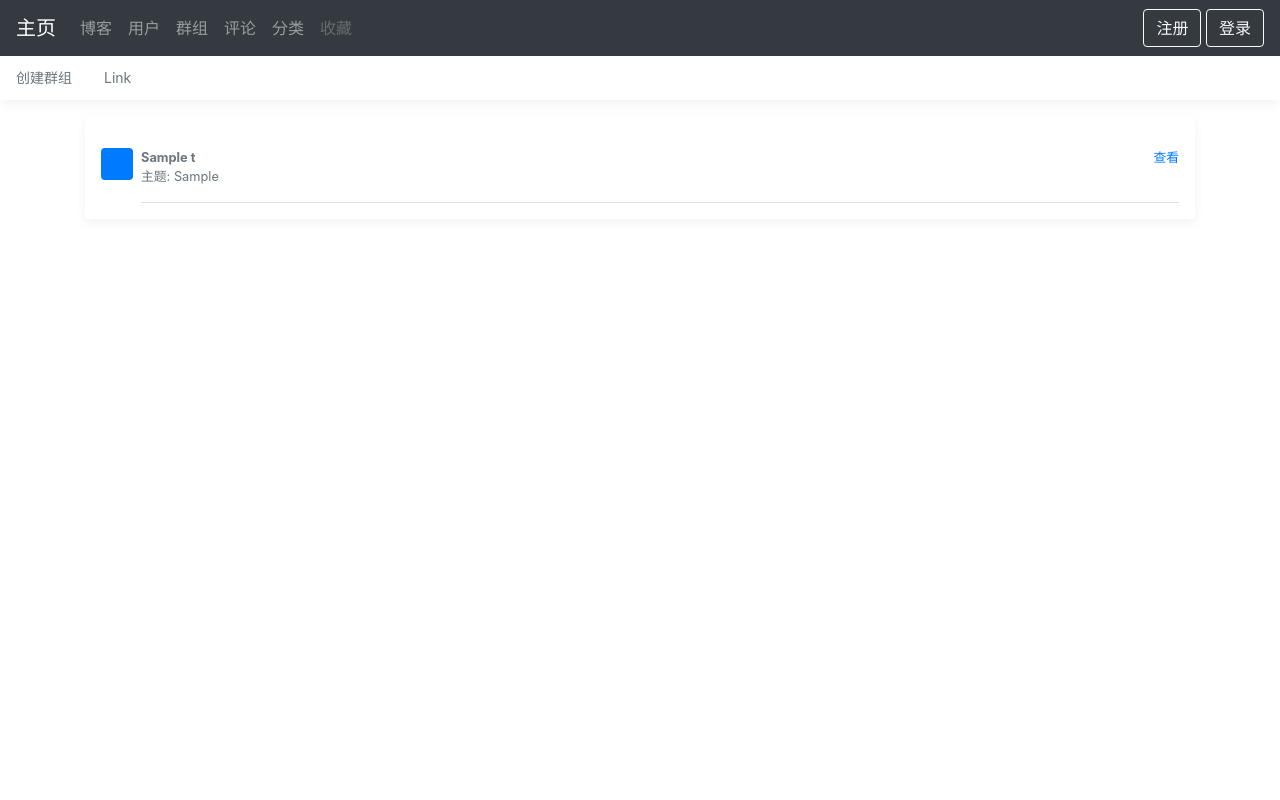
After one commit to ffiamz/-, a Django app: page /teams in a window 1280 px wide. The commit adds this page. Run offline with Django 3.2, Linux system fonts and the light colour scheme; tables that the repository leaves empty hold one stand-in row (values such as "Sample post"); some libraries are stand-ins or nearby versions.

Commit message:
ui差不多了

```diff
--- a/blog_system/blog_system/urls.py
+++ b/blog_system/blog_system/urls.py
@@ -16,15 +16,17 @@ Including another URLconf
 from django.contrib import admin
 from django.urls import path
 from django.conf.urls import url
-from . import user
-from model import views
+from model import views, user
 
 urlpatterns = [
     #path('admin/', admin.site.urls),
     url(r'^index$', views.index),
 
-    url(r'^groups$', views.groups),
-    url(r'^create_group$', views.create_group),
+    url(r'^teams$', views.teams),
+    url(r'^create_team$', views.create_team),
+    path('team/<uuid:team_id>', views.team),
+    path('join_team/<uuid:team_id>', views.join_team),
+    path('leave_team/<uuid:team_id>', views.leave_team),
 
     url(r'^users$', views.users),
     url(r'^register$', user.register),
--- a/blog_system/model/models.py
+++ b/blog_system/model/models.py
@@ -15,7 +15,6 @@ class UserManager(BaseUserManager):
         user.save(using=self._db)
         return user
 
-
 class User(AbstractBaseUser):
     user_id = models.UUIDField(primary_key=True, default=uuid.uuid4)
     user_name = models.CharField(max_length=30, unique=True)
@@ -25,19 +24,24 @@ class User(AbstractBaseUser):
     objects = UserManager()
     USERNAME_FIELD = 'user_name'
     REQUIRED_FIELD = ['email']
+    class Meta:
+        db_table = 'U'
 
 
 class Blog(models.Model):
     blog_id = models.UUIDField(primary_key=True, default=uuid.uuid4)
 
 
-class Group_User(models.Model):
-    group_id = models.UUIDField(primary_key=True, default=uuid.uuid4)
+class Team(models.Model):
+    team_id = models.UUIDField(primary_key=True, default=uuid.uuid4)
     name = models.CharField(max_length=30)
     theme = models.CharField(max_length=30)
+    users = models.ManyToManyField(User,through='Join')
+    class Meta:
+        db_table = 'T'
 
 
-class User_Blog_Collect_Relation(models.Model):
+class Collection(models.Model):
     blog = models.ForeignKey(Blog, on_delete=models.CASCADE)
     user = models.ForeignKey(settings.AUTH_USER_MODEL,
             on_delete=models.CASCADE)
@@ -45,16 +49,18 @@ class User_Blog_Collect_Relation(models.Model):
     description = models.CharField(max_length=100)
     class Meta:
         unique_together = ("blog", "user")
+        db_table = 'UBCR'
 
 
-class User_Group_Relation(models.Model):
-    group = models.ForeignKey(Group_User, on_delete=models.CASCADE)
+class Join(models.Model):
+    team = models.ForeignKey(Team, on_delete=models.CASCADE)
     user = models.ForeignKey(settings.AUTH_USER_MODEL,
             on_delete=models.CASCADE)
     status = models.CharField(max_length=1,
             choices=(('a','管理员'),('c','创建者'),('m','参与者')), default='c')
     class Meta:
-        unique_together = ("group", "user")
+        unique_together = ("team", "user")
+        db_table = 'TUJR'
 
 
 # Create your models here.
--- a/blog_system/model/views.py
+++ b/blog_system/model/views.py
@@ -1,43 +1,75 @@
+from .models import *
 from django.shortcuts import render
 from django.http import HttpResponseRedirect
-from . import rest
 
 def index(request):
     return render(request, 'index.html')
 
 def users(request):
-    us = rest.get_all_users()
+    us = User.objects.all()
     return render(request, 'users.html',
             {'users': us})
 
-def groups(request):
-    gs = rest.get_all_groups()
-    return render(request, 'groups.html',
-            {'groups': gs})
+def teams(request):
+    gs = Team.objects.all()
+    return render(request, 'teams.html',
+            {'teams': gs})
 
-def create_group(request):
+def create_team(request):
     if not request.user.is_authenticated:
         return HttpResponseRedirect('/login')
     if request.method == 'POST':
         name = request.POST.get('name','')
         theme = request.POST.get('theme', '')
-        info = [name, theme, request.user.user_id]
-        ret = rest.create_group(info)
-        if ret > 0:
-            return HttpResponseRedirect('/groups')
-    return render(request, 'create_group.html')
+        team = Team.objects.create(name=name, theme=theme)
+        Join.objects.create(user=request.user, team=team, status='c')
+        return HttpResponseRedirect('/teams')
+    return render(request, 'create_team.html')
 
-def join_group(request):
+def team(request, team_id):
+    try:
+        team = Team.objects.get(team_id=team_id)
+        creator = User.objects.get(team=team, join__status='c')
+        members = User.objects.filter(team=team, join__status='m')
+        status = 'n'
+        if request.user.is_authenticated:
+            cur = Join.objects.filter(team=team, user=request.user)
+            if cur.exists():
+                status = cur.first().status
+        else:
+            status = 'nu'
+    except:
+        return HttpResponseRedirect('/teams')
+    return render(request, 'team.html', {'team':team, 'creator':creator,
+        'members':members, 'status':status })
+
+
+def join_team(request, team_id):
     if not request.user.is_authenticated:
         return HttpResponseRedirect('/login')
-    if request.method == 'GET':
-        user_id = request.user.user_id
-        group_id = request.GET.get('group_id')
-        ret = rest.add_user_into_group([user_id, group_id])
-    return HttpResponseRedirect('/groups')
+    try:
+        team = Team.objects.get(team_id=team_id)
+        Join.objects.create(user=request.user, team=team, status='m')
+    except:
+        pass
+    return HttpResponseRedirect('/team/%s'%team_id)
 
-def delete_group():
-    pass
+def leave_team(request, team_id):
+    if not request.user.is_authenticated:
+        return HttpResponseRedirect('/login')
+    try:
+        team = Team.objects.get(team_id=team_id)
+        Join.objects.filter(user=request.user,team=team).delete()
+    except:
+        pass
+    return HttpResponseRedirect('/team/%s'%team_id)
+
+
+def delete_team(request, team_id):
+    team=Team.objects.get(team_id=team_id)
+    if Join.objects.get(user=request.user,team=team).status == 'c':
+        team.delete()
+
 
 def collect_blog():
     pass
--- a/blog_system/static/css/body.css
+++ /dev/null
@@ -1,5 +0,0 @@
-/* Move down content because we have a fixed navbar that is 3.5rem tall */
-body {
-  padding-top: 3.5rem;
-
-}
--- /dev/null
+++ b/blog_system/static/css/showlist.css
@@ -0,0 +1,49 @@
+.box-shadow {
+    background:#e5e5e5; box-shadow: 0 .25rem .75rem rgba(0, 0, 0, .05);
+}
+
+/* Move down content because we have a fixed navbar that is 3.5rem tall */
+body {
+ padding-top: 3.5rem;
+}
+
+html, body {
+  /*overflow-x: hidden; /* Prevent scroll on narrow devices */
+}
+
+.nav-scroller {
+  position: relative;
+  z-index: 2;
+  height: 2.75rem;
+  overflow-y: hidden;
+}
+
+.nav-scroller .nav {
+  display: -webkit-box;
+  display: -ms-flexbox;
+  display: flex;
+  -ms-flex-wrap: nowrap;
+  flex-wrap: nowrap;
+  padding-bottom: 1rem;
+  margin-top: -1px;
+  overflow-x: auto;
+  color: rgba(255, 255, 255, .75);
+  text-align: center;
+  white-space: nowrap;
+  -webkit-overflow-scrolling: touch;
+}
+
+.nav-underline .nav-link {
+  padding-top: .75rem;
+  padding-bottom: .75rem;
+  font-size: .875rem;
+  color: var(--secondary);
+}
+
+.nav-underline .nav-link:hover {
+  color: var(--blue);
+}
+
+.text-white-50 { color: rgba(255, 255, 255, .5); }
+
+.border-bottom { border-bottom: 1px solid #e5e5e5; }
--- a/blog_system/templates/base.html
+++ b/blog_system/templates/base.html
@@ -6,12 +6,12 @@
         <script src="{% static 'js/jquery.js' %}"></script>
         <script src="{% static 'js/bootstrap.min.js' %}"></script>
         <link href="{% static 'css/bootstrap.min.css' %}" rel="stylesheet">
-        <link href="{% static 'css/body.css'%}" rel="stylesheet">
-        <link href="{% static 'css/form_page.css'%}" rel="stylesheet">
+        <link href="{% static 'css/form_page.css' %}" rel="stylesheet">
+        <link href="{% static 'css/showlist.css' %}" rel="stylesheet">
     </head>
-    <body class="text-center">
+    <body >
       <nav class="navbar navbar-expand-md navbar-dark fixed-top bg-dark">
-      <a class="navbar-brand" href="index">主页</a>
+      <a class="navbar-brand" href="/index">主页</a>
       <button class="navbar-toggler" type="button" data-toggle="collapse" data-target="#navbarsExampleDefault" aria-controls="navbarsExampleDefault" aria-expanded="false" aria-label="Toggle navigation">
           <span class="navbar-toggler-icon"></span>
       </button>
@@ -21,10 +21,10 @@
             <a class="nav-link" href="#">博客</a>
           </li>
           <li class="nav-item">
-            <a class="nav-link" href="users">用户</a>
+            <a class="nav-link" href="/users">用户</a>
           </li>
           <li class="nav-item">
-            <a class="nav-link" href="groups">群组</a>
+            <a class="nav-link" href="/teams">群组</a>
           </li>
           <li class="nav-item">
             <a class="nav-link" href="#">评论</a>
@@ -47,7 +47,6 @@
       </div>
     </nav>
     <main role="main">
-
         {% block main%}
         {% endblock %}
     </main>
--- a/blog_system/templates/create_group.html
+++ b/blog_system/templates/create_team.html
@@ -1,7 +1,7 @@
 {% extends "base.html" %}
 {% block main %}
 <div class="form-page-div">
-    <form class="form-page" method="post" action="/create_group">
+    <form class="form-page" method="post" action="/create_team">
         {% csrf_token %}
         <input class="form-control" type="text" name="name" placeholder="组名"></br>
         <input class="form-control" type="text" name="theme" placeholder="主题"></br>
--- /dev/null
+++ b/blog_system/templates/teams.html
@@ -0,0 +1,27 @@
+{% extends 'base.html' %}
+{% load staticfiles %}
+{% block main %}
+<div class="nav-scroller bg-white box-shadow">
+    <nav class="nav nav-underline">
+        <a class="nav-link" href="/create_team">创建群组</a>
+        <a class="nav-link" href="#">Link</a>
+    </nav>
+</div>
+<div class="container">
+    <div class="my-3 p-3 bg-white rounded box-shadow" >
+        {% for t in teams %}
+        <div class="media text-muted pt-3">
+            <img data-src="holder.js/32x32?theme=thumb&bg=007bff&fg=007bff&size=1" alt="" class="mr-2 rounded">
+            <div class="media-body pb-3 mb-0 small lh-125 border-bottom border-gray">
+                <div class="d-flex justify-content-between align-items-center w-100">
+                    <strong class="text-gray-dark">{{ t.name }}</strong>
+                    <a href="team/{{ t.team_id}}">查看</a>
+                </div>
+                <span class="d-block">主题: {{ t.theme }}</span>
+            </div>
+        </div>
+        {% endfor %}
+    </div>
+</div>
+<script src="{% static 'js/holder.min.js'%}"></script>
+{% endblock%}
```
Also changed, not shown: blog_system/templates/groups.html (deleted, +0 -18 lines), blog_system/templates/team.html (added, +19 -0 lines), blog_system/templates/users.html (+5 -5 lines), blog_system/model/migrations/0005_auto_20181214_0027.py (added), blog_system/model/migrations/0006_auto_20181214_1709.py (added), blog_system/model/user.py (renamed from blog_system/blog_system/user.py).
